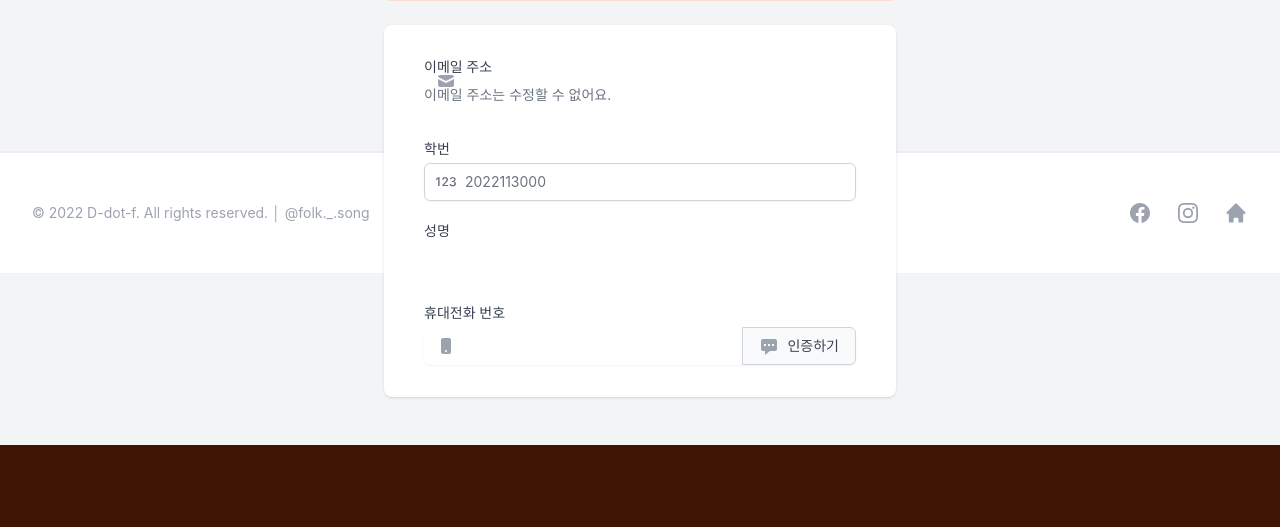
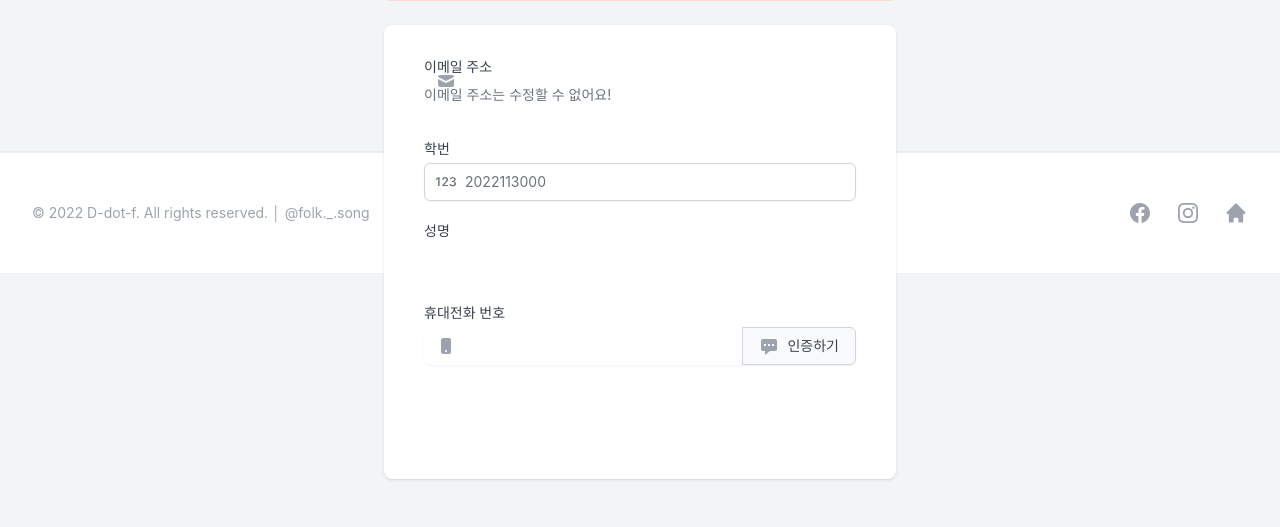
Before and after one commit to alsthd27/dongguk_film, a Django app: template dongguk_film/templates/socialaccount/signup.html in a window 1280 px wide. Shown: the part 527-1054 px from the top of the page. Before the commit the page ends 972 px from the top, so only its background shows below. Run offline with Django 4.2, Linux system fonts and the light colour scheme; the template is opened without the code that fills it, so the values that code supplies are empty; style sheets or scripts are compiled from the project's sources; some libraries are stand-ins or nearby versions; some web fonts are replaced.

Commit message:
fix sign up page css

```diff
--- a/dongguk_film/templates/socialaccount/signup.html
+++ b/dongguk_film/templates/socialaccount/signup.html
@@ -60,7 +60,7 @@
                 </div>
             </div>
             <div class="bg-white py-8 px-4 shadow rounded-lg sm:px-10">
-                <div class="grid grid-rows-4 gap-5">
+                <div class="grid grid-rows-5 gap-5">
                     <div>
                         <label for="id_email" class="block text-sm font-medium text-gray-700">이메일 주소</label>
                         <div class="mt-1 relative rounded-md shadow-sm">
@@ -73,7 +73,7 @@
                             </div>
                             {{ form.email }}
                         </div>
-                        <p class="mt-2 text-sm text-gray-500" id="email-description">이메일 주소는 수정할 수 없어요.</p>
+                        <p class="mt-2 text-sm text-gray-500" id="email-description">이메일 주소는 수정할 수 없어요!</p>
                     </div>
                     <div>
                         <label for="id_student_id" class="block text-sm font-medium text-gray-700">학번</label>
```
